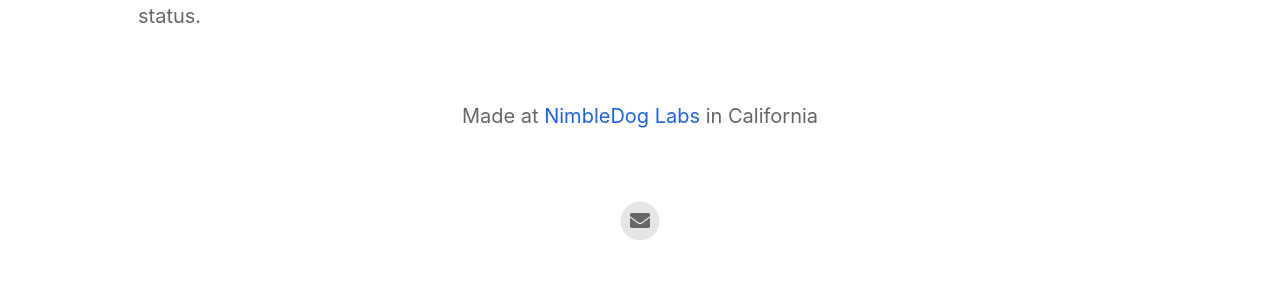
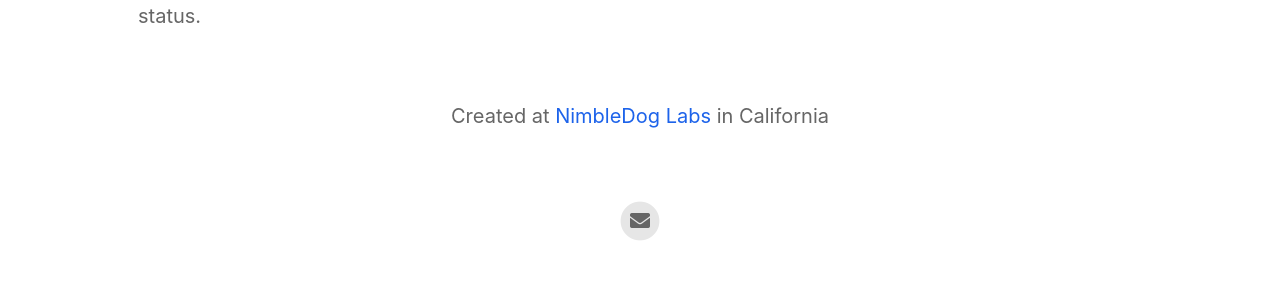
Before and after one commit to nimbledog/librarypro-site, a Jekyll site: the page built from index.html, in a window 1280 px wide. Shown: the part 1783-2080 px from the top of the page. Built offline with Jekyll 4.4.1, drawn with Linux system fonts in a browser that asks for light colours; nearby versions of some CDN libraries.

Commit message:
Update footer.html

```diff
--- a/_includes/footer.html
+++ b/_includes/footer.html
@@ -1,7 +1,7 @@
 <footer>
   {% if site.your_name %}
   <p class="footerText">
-    Made at {% if site.your_link %}<a href="{{ site.your_link }}"
+    Created at {% if site.your_link %}<a href="{{ site.your_link }}"
       >{% endif %}{{ site.your_name }}{% if site.your_link %}</a
     >{% endif %}{% if site.your_city %} in {{ site.your_city }}{% endif %}
   </p>
```
